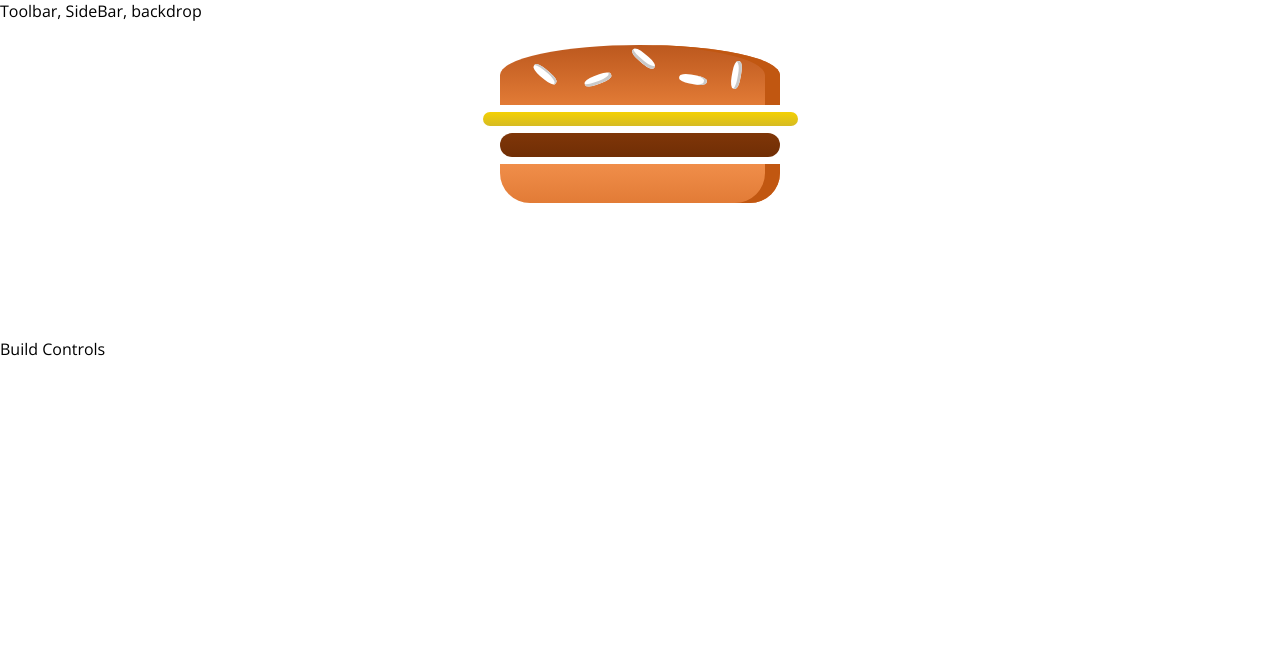
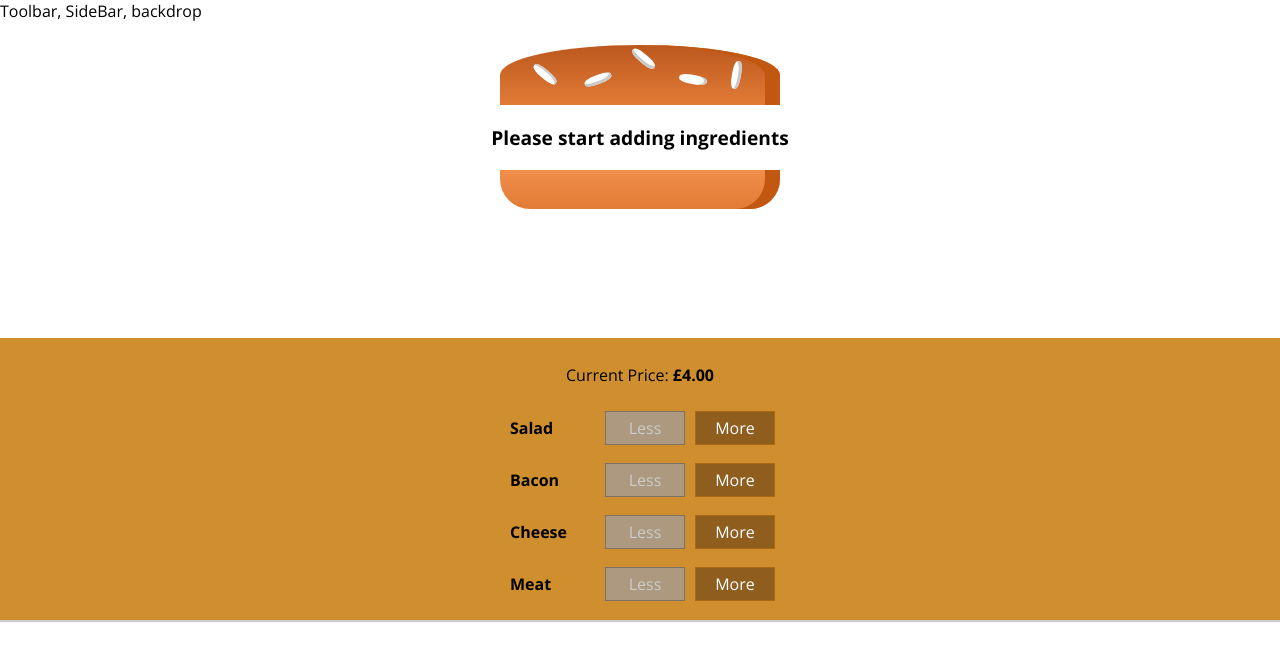
Before and after one commit to jknowles94/react-burger-builder, a React (Create React App) app: page / in a window 1280 px wide. Shown: the top 660 px of the page. Built offline with nearby package versions, Linux system fonts and the light colour scheme.

Commit message:
The controls for my burger builder

```diff
--- /dev/null
+++ b/src/components/Burger/BuildControls/BuildControl/BuildControl.js
@@ -0,0 +1,14 @@
+import React from 'react';
+import classes from './BuildControl.module.scss';
+
+const buildControl = (props) => {
+  return (
+    <div className={classes.buildControl}>
+      <div className={classes.label}>{props.label}</div>
+      <button className={classes.less} onClick={props.less} disabled={props.disabled}>Less</button>
+      <button className={classes.more} onClick={props.more}>More</button>
+    </div>
+  );
+};
+
+export default buildControl;
--- /dev/null
+++ b/src/components/Burger/BuildControls/BuildControl/BuildControl.module.scss
@@ -0,0 +1,57 @@
+.buildControl {
+  display: flex;
+  justify-content: space-between;
+  align-items: center;
+  margin: 5px 0;
+
+  button {
+    display: block;
+    font: inherit;
+    padding: 5px;
+    margin: 0 5px;
+    width: 80px;
+    border: 1px solid #aa6817;
+    cursor: pointer;
+    outline: none;
+
+    &:disabled {
+      background-color: #AC9980;
+      border: 1px solid #7E7365;
+      color: #ccc;
+      cursor: default;
+    }
+
+    &:hover {
+      &:disabled {
+        background-color: #AC9980;
+        color: #ccc;
+        cursor: not-allowed;
+      }
+    }
+
+  }
+
+  .less {
+    background-color: #D39952;
+    color: white;
+    &:hover, &:active {
+      background-color: #DAA972;
+      color: white;
+    }
+  }
+
+  .more {
+    background-color: #8F5E1E;
+    color: white;
+    &:hover, &:active {
+      background-color: #99703F;
+      color: white;
+    }
+  }
+}
+
+.label {
+    padding: 10px;
+    font-weight: bold;
+    width: 80px;
+}
--- /dev/null
+++ b/src/components/Burger/BuildControls/BuildControls.js
@@ -0,0 +1,26 @@
+import React from 'react';
+import classes from './buildControls.module.scss';
+import BuildControl from './BuildControl/BuildControl';
+
+const controls = [
+  {label: "Salad", type: "salad"},
+  {label: "Bacon", type: "bacon"},
+  {label: "Cheese", type: "cheese"},
+  {label: "Meat", type: "meat"}
+];
+
+const buildControls = (props) => {
+  return (
+    <div className={classes.buildControls}>
+      <p>Current Price: <strong>£{props.price.toFixed(2)}</strong></p>
+      {
+        controls.map((ctrl) => {
+          //invoke the function here to pass the type to the BuildControl component
+          return <BuildControl label={ctrl.label} key={ctrl.label} less={() => props.removeIngredient(ctrl.type)} more={() => props.addIngredient(ctrl.type)} disabled={props.disabled[ctrl.type]}/>
+        })
+      }
+    </div>
+  );
+};
+
+export default buildControls;
--- /dev/null
+++ b/src/components/Burger/BuildControls/buildControls.module.scss
@@ -0,0 +1,10 @@
+.buildControls {
+  width: 100%;
+  background-color: #cf8f2e;
+  display: flex;
+  flex-flow: column;
+  align-items: center;
+  box-shadow: 0 2px 1px #ccc;
+  margin: auto;
+  padding: 10px 0;
+}
--- a/src/components/Burger/Burger.js
+++ b/src/components/Burger/Burger.js
@@ -3,11 +3,28 @@ import './Burger.scss';
 import BurgerIngredient from './BurgerIngredient/BurgerIngredient.js';
 
 const burger = (props) => {
+  // getting all the object keys of props.ingredients
+  let transformedIngredients = Object.keys(props.ingredients)
+    .map(key => {;
+      // using the spread operater to create an empty array and using the value of the key to define how long it is.
+      return [...Array(props.ingredients[key])].map((_, i) => {
+        // maps through the empty array and creates a burger ingredient for each one using the type
+        return <BurgerIngredient key={key + i} type={key}/>;
+      });
+    })
+    .reduce((arr, el) => {
+      // getting the array of arrays and reducing them to 1 array full of objects by concating the array inside the array
+      return arr.concat(el);
+    }, []);
+
+  if(transformedIngredients.length === 0) {
+    transformedIngredients = <p>Please start adding ingredients</p>;
+  }
+
   return (
     <div className="burger">
       <BurgerIngredient type="bread-top"/>
-      <BurgerIngredient type="cheese"/>
-      <BurgerIngredient type="meat"/>
+      {transformedIngredients}
       <BurgerIngredient type="bread-bottom"/>
     </div>
   );
--- a/src/containers/BurgerBuilder/BurgerBuilder.js
+++ b/src/containers/BurgerBuilder/BurgerBuilder.js
@@ -1,12 +1,82 @@
 import React, { Component } from 'react';
 import Burger from '../../components/Burger/Burger';
+import BuildControls from '../../components/Burger/BuildControls/BuildControls';
+
+const INGREDIENT_PRICES = {
+  salad: 0.5,
+  cheese: 0.4,
+  meat: 1.5,
+  bacon: 1
+};
 
 class BurgerBuilder extends Component {
+  state = {
+    ingredients: {
+      salad: 0,
+      bacon: 0,
+      cheese: 0,
+      meat: 0
+    },
+    totalPrice: 4
+  }
+
+  addIngredientHandler = (type) => {
+    const oldCount = this.state.ingredients[type];
+    const updatedCount = oldCount + 1;
+
+    //Create immutable copy of state that i am changing
+    const updatedIngredients = {
+      ...this.state.ingredients
+    }
+    updatedIngredients[type] = updatedCount;
+
+    //Update the price
+    const priceAddition = INGREDIENT_PRICES[type];
+    const newPrice = this.state.totalPrice + priceAddition;
+
+    this.setState({
+      totalPrice: newPrice,
+      ingredients: updatedIngredients
+    });
+  }
+
+  removeIngredientHandler = (type) => {
+    const oldCount = this.state.ingredients[type];
+    if(oldCount <= 0) {
+      return;
+    }
+    const updatedCount = oldCount - 1;
+
+    //Create immutable copy of state that i am changing
+    const updatedIngredients = {
+      ...this.state.ingredients
+    }
+    updatedIngredients[type] = updatedCount;
+
+    //Update the price
+    const priceDeduction = INGREDIENT_PRICES[type];
+    const newPrice = this.state.totalPrice - priceDeduction;
+
+    this.setState({
+      totalPrice: newPrice,
+      ingredients: updatedIngredients
+    });
+  }
+
   render() {
+    // immutable copy of state
+    const disabledInfo = {
+      ...this.state.ingredients
+    };
+    for (let key in disabledInfo) {
+      //returns true or false
+      disabledInfo[key] = disabledInfo[key] <= 0;
+    }
+
     return (
       <React.Fragment>
-        <Burger/>
-        <div>Build Controls</div>
+        <Burger ingredients={this.state.ingredients}/>
+        <BuildControls addIngredient={this.addIngredientHandler} removeIngredient={this.removeIngredientHandler} disabled={disabledInfo} price={this.state.totalPrice}/>
       </React.Fragment>
     );
   }
```
